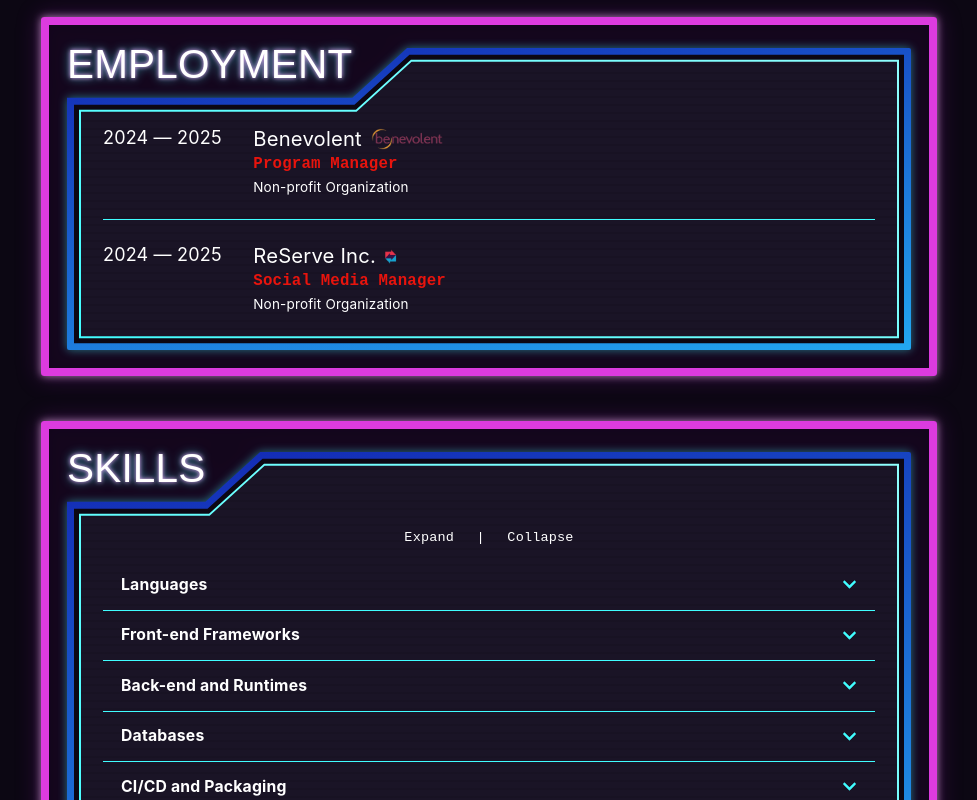
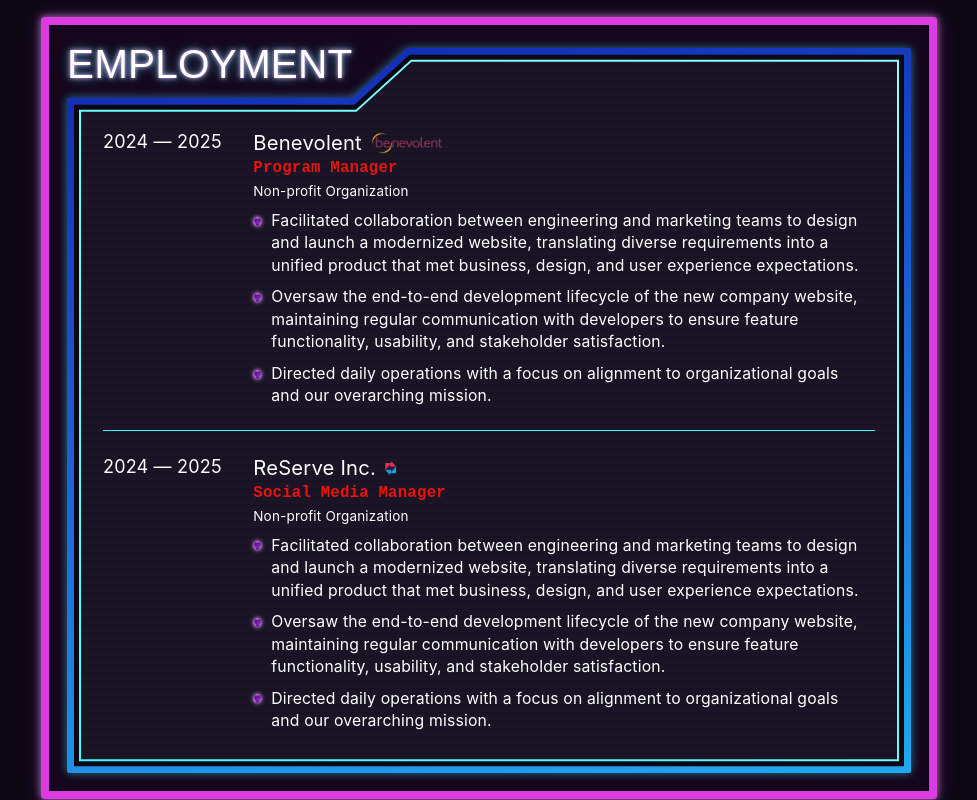
Before and after one commit to natalieflcn/Coding-Portfolio, a React (Vite) app: page / in a window 1280 px wide. Shown: the part 1640-2440 px from the top of the page, without its empty margins (151-1128 px from the left). Built offline with nearby package versions, Linux system fonts and the light colour scheme; a web font is replaced by a local one.

Commit message:
Completed first draft of Employment panel and content. Need to make bullets more concise and make panel responsive for tablets and mobile devices. Will return to this later.

```diff
--- a/src/sections/Employment.jsx
+++ b/src/sections/Employment.jsx
@@ -1,6 +1,7 @@
 import Panel from "../components/layout/Panel";
 import reserve from "../assets/images/reserve-logo.png";
 import benevolent from "../assets/images/benevolent-logo.png";
+import hex from "../assets/images/hex-full.png";
 
 const experience = [
   {
@@ -9,7 +10,11 @@ const experience = [
     logo: benevolent,
     title: "Program Manager",
     sector: "Non-profit Organization",
-    bullets: ["", "", ""],
+    bullets: [
+      "Facilitated collaboration between engineering and marketing teams to design and launch a modernized website, translating diverse requirements into a unified product that met business, design, and user experience expectations.",
+      "Oversaw the end-to-end development lifecycle of the new company website, maintaining regular communication with developers to ensure feature functionality, usability, and stakeholder satisfaction.",
+      "Directed daily operations with a focus on alignment to organizational goals and our overarching mission.",
+    ],
   },
   {
     year: "2024 — 2025",
@@ -17,15 +22,19 @@ const experience = [
     logo: reserve,
     title: "Social Media Manager",
     sector: "Non-profit Organization",
-    bullets: ["", "", ""],
+    bullets: [
+      "Facilitated collaboration between engineering and marketing teams to design and launch a modernized website, translating diverse requirements into a unified product that met business, design, and user experience expectations.",
+      "Oversaw the end-to-end development lifecycle of the new company website, maintaining regular communication with developers to ensure feature functionality, usability, and stakeholder satisfaction.",
+      "Directed daily operations with a focus on alignment to organizational goals and our overarching mission.",
+    ],
   },
 ];
 
 const Job = function ({ item }) {
   return (
-    <div className=" w-full flex flex-row gap-7 not-last:border-b not-last:pb-5 not-first:pt-5 border-blue-0">
+    <div className=" w-full flex flex-row gap-7 not-last:border-b not-last:pb-5 py-1 not-first:pt-5 border-blue-0">
       <p className="">{item.year}</p>
-      <div className="flex flex-col text-left ">
+      <div className="flex flex-col text-left max-w-[80%]">
         <div className="flex gap-2">
           <h3 className="text-lg leading-snug ">{item.company}</h3>
           <img src={item.logo} className="w-16 h-auto self-center" />
@@ -34,9 +43,15 @@ const Job = function ({ item }) {
           {item.title}
         </p>
         <p className="text-xs mt-0.75">{item.sector}</p>
-        <div>
+        <div className="flex flex-col mt-2 gap-2">
           {item.bullets.map((bullet) => (
-            <p>{bullet}</p>
+            <div className="flex gap-2">
+              <img
+                src={hex}
+                className="w-2 h-2 relative top-1.5 drop-shadow-[0_0_2px] drop-shadow-pink-100"
+              />
+              <p className="text-sm">{bullet}</p>
+            </div>
           ))}
         </div>
       </div>
```
